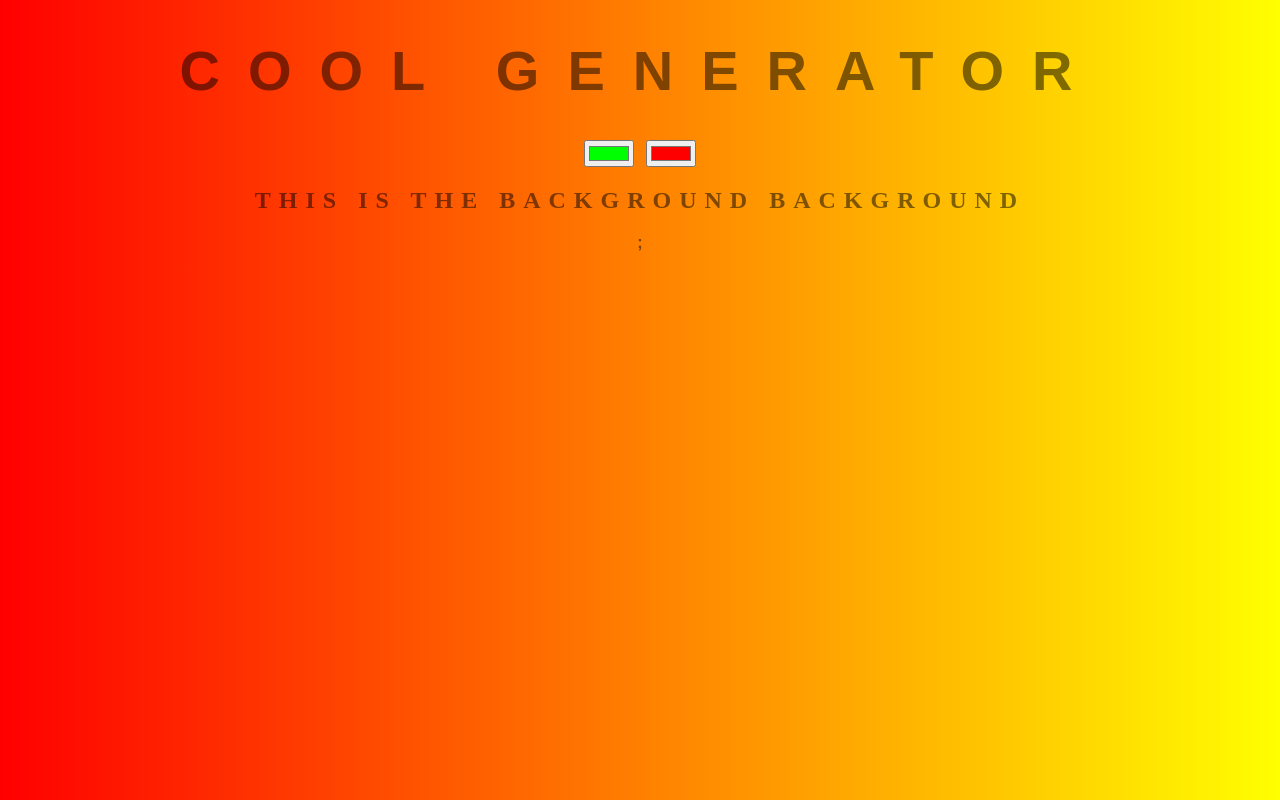
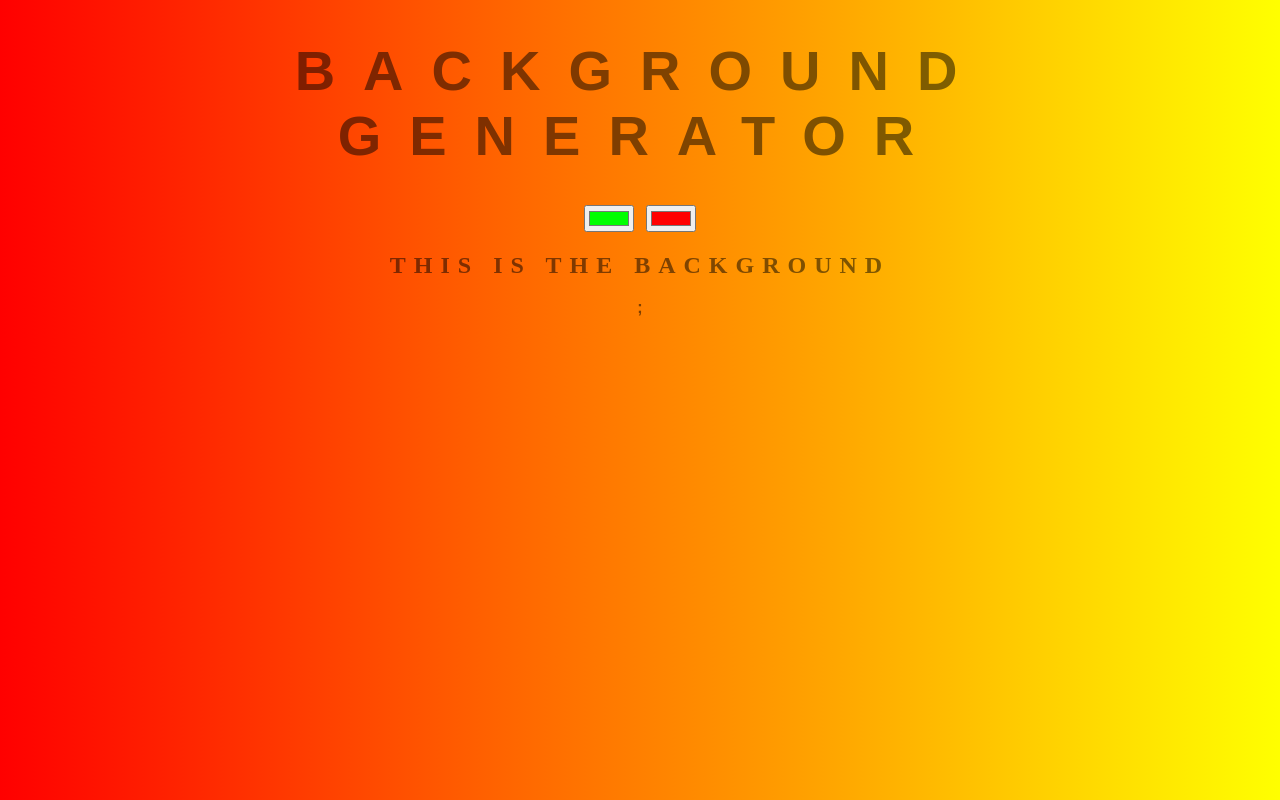
Before and after one commit to traynor1987/background-generator, a plain HTML site: page index.html in a window 1280 px wide. Drawn offline with Linux system fonts and the light colour scheme.

Commit message:
Fixed text and changed title back due to high demand

```diff
--- a/index.html
+++ b/index.html
@@ -8,10 +8,10 @@
     <title>Gradient Background</title>
 </head>
 <body id="gradient">
-    <h1>COOL Generator</h1>
+    <h1>Background Generator</h1>
     <input class="color1" type="color" name="color1" value="#00ff00">
     <input class="color2" type="color" name="color2" value="#ff0000">
-    <h2>This is the background Background</h2>
+    <h2>This is the background</h2>
     <h3></h3>
     <script src="script.js"></script>
 </body>
```
